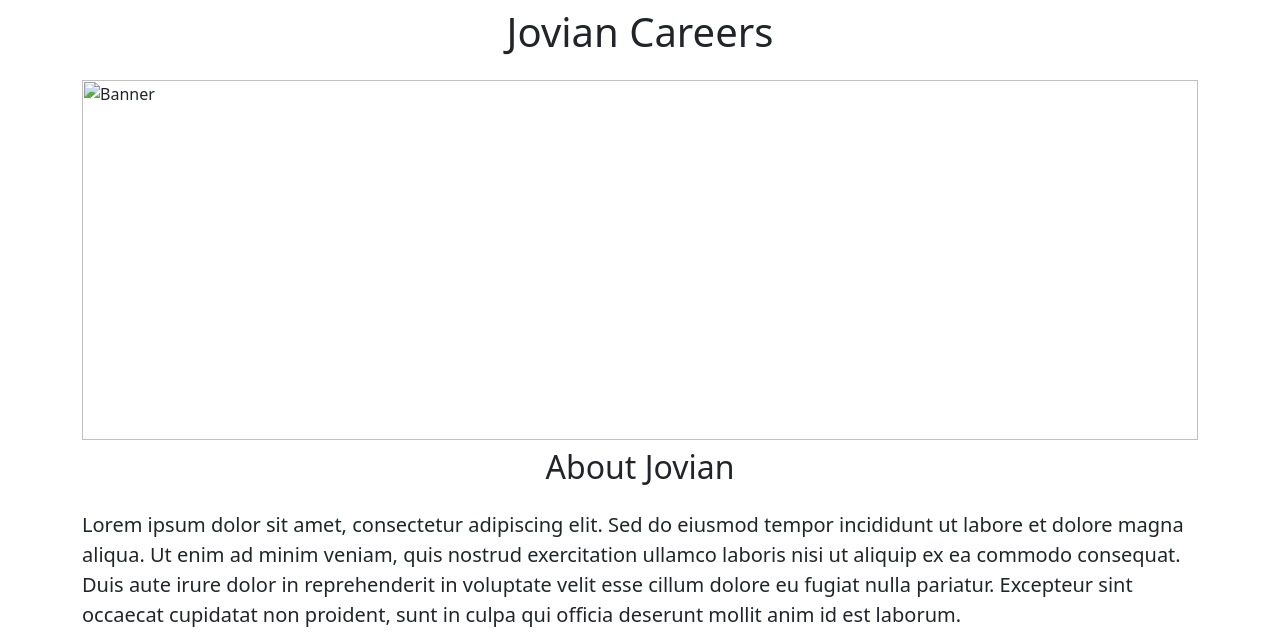
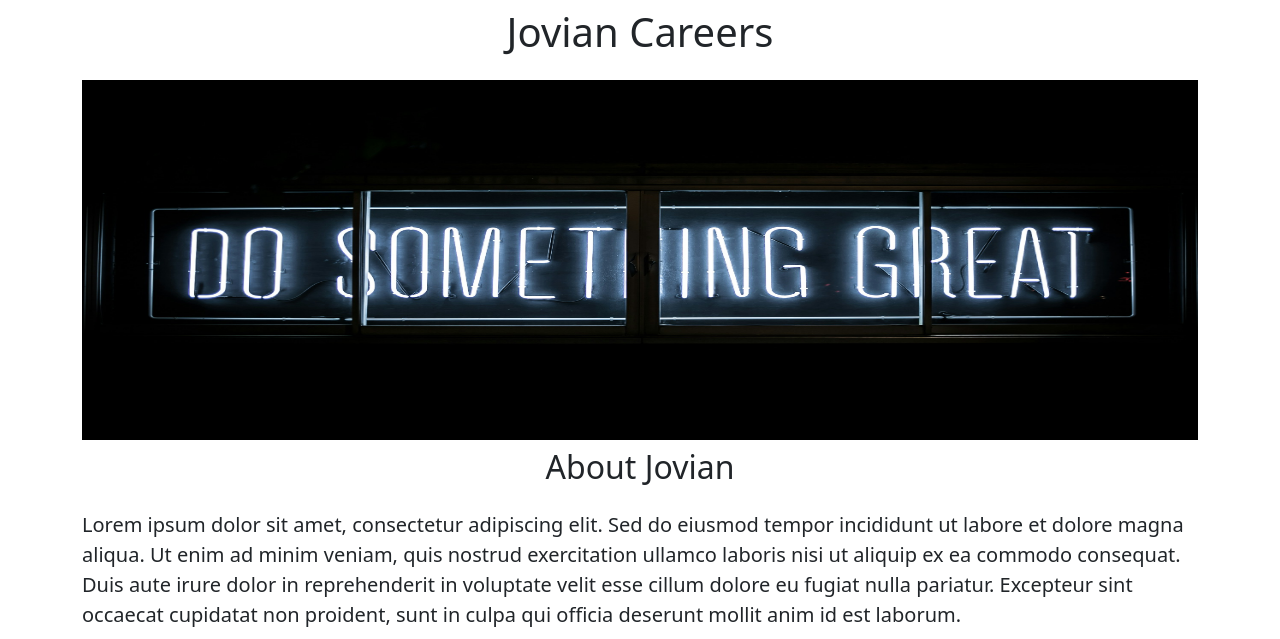
Before and after one commit to devanshmishraa/jovian-careers-website, a Flask app: page / in a window 1280 px wide. Shown: the top 639 px of the page. Run offline with Flask 3, Linux system fonts and the light colour scheme.

Commit message:
changed back the url of image

```diff
--- a/myproject/templates/home.html
+++ b/myproject/templates/home.html
@@ -17,7 +17,7 @@
         <body>
             <div class="container">
                 <H1 class=" text-center mt-2 mb-4"> {{company_name}} Careers</H1>
-                <img class="img-fluid" id="banner" src="{{ url_for('static', filename='banner.jpg') }}" alt="Banner" height="320">
+                <img class="img-fluid" id="banner" src="http://127.0.0.1:5000/static/banner%20copy.jpg/" height="320">
                 <h2 class=" text-center mt-2 mb-4">About Jovian</h2>
                 <p class = 'lead'>
                     Lorem ipsum dolor sit amet, consectetur adipiscing elit. Sed do eiusmod tempor incididunt ut labore et dolore magna aliqua. Ut enim ad minim veniam, quis nostrud exercitation ullamco laboris nisi ut aliquip ex ea commodo consequat. Duis aute irure dolor in reprehenderit in voluptate velit esse cillum dolore eu fugiat nulla pariatur. Excepteur sint occaecat cupidatat non proident, sunt in culpa qui officia deserunt mollit anim id est laborum.
```
